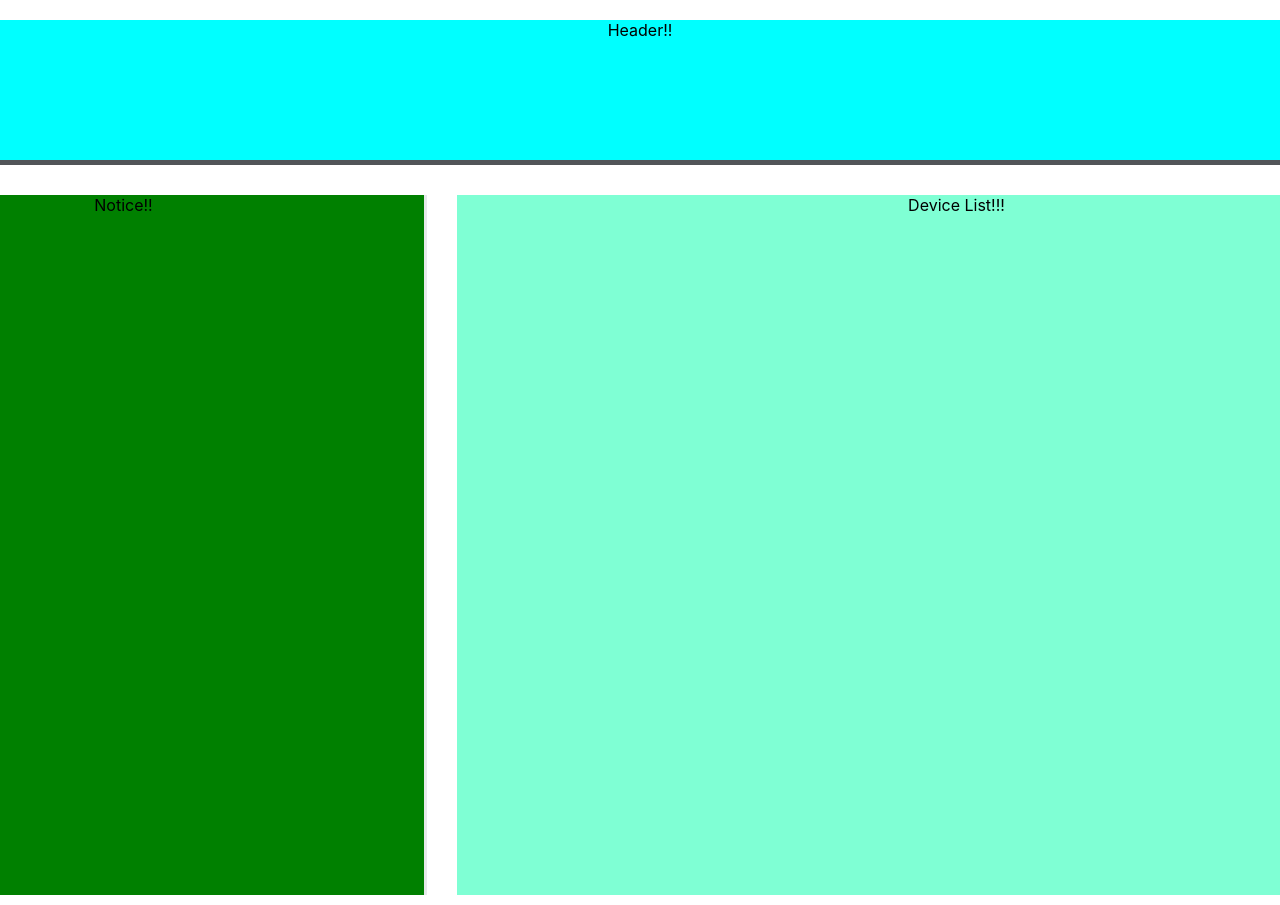
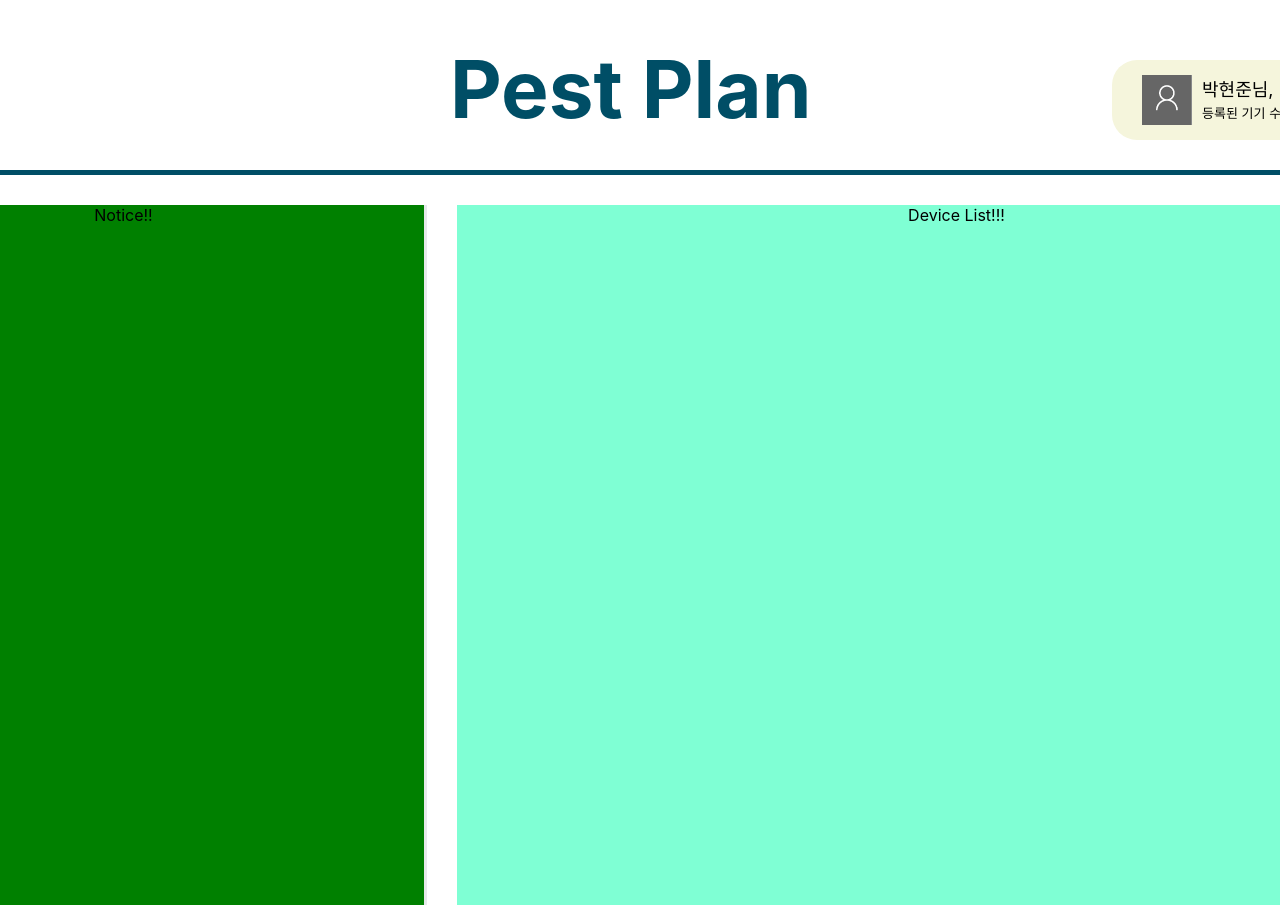
Before and after one commit to CapstoneTeam-CESCO/PestPlan-Front, a React (Create React App) app: page /main in a window 1280 px wide. Shown: the top 905 px of the page. Built offline with nearby package versions, Linux system fonts and the light colour scheme.

Commit message:
Add header to main page

```diff
--- /dev/null
+++ b/src/components/atoms/LogoutBtn.jsx
@@ -0,0 +1,9 @@
+import React from 'react';
+
+function LogoutBtn(props) {
+    return (
+        <p className={props.className}>로그아웃</p>
+    );
+}
+
+export default LogoutBtn;
--- /dev/null
+++ b/src/components/atoms/WelcomMsg.jsx
@@ -0,0 +1,15 @@
+import React from 'react';
+
+function WelcomeMsg(props) {
+    const { className, user, device } = props;
+
+    return (
+        <div className={className}>
+            <p>{user}님, 반갑습니다!</p>
+            <br/>
+            <p>등록된 기기 수: {device}대</p>
+        </div>
+    );
+}
+
+export default WelcomeMsg;
--- /dev/null
+++ b/src/components/molecules/UserInfo.jsx
@@ -0,0 +1,17 @@
+import React from 'react';
+import './UserInfo.scss';
+import WelcomeMsg from './../atoms/WelcomMsg';
+import LogoutBtn from './../atoms/LogoutBtn';
+import imgA from './../../profile.png';
+
+function UserInfo(props) {
+    return (
+        <div className={props.className}>
+            <img className="profileImg" src={imgA} />
+            <WelcomeMsg className="welcomeMsg" user="박현준" device="13" />
+            <LogoutBtn className="logoutBtn" />
+        </div>
+    );
+}
+
+export default UserInfo;
--- /dev/null
+++ b/src/components/molecules/UserInfo.scss
@@ -0,0 +1,33 @@
+.userInfo {
+    text-align: left;
+    padding: 15px 30px;
+    margin-top: 20px;
+    border-radius: 25px;
+
+    .profileImg {
+        float: left;
+        height: 50px;
+        margin-right: 10px;
+    }
+
+    .welcomeMsg {
+        display: inline;
+        font-size: 18px;
+
+        p:nth-child(1) {
+            display: inline-block;
+            margin-right: 30px;
+        }
+
+        p:nth-child(3) {
+            display: inline-block;
+            font-size: 13px;
+            margin-right: 20px;
+        }
+    }
+
+    .logoutBtn {
+        display: inline;
+        font-size: 13px;
+    }
+}
--- a/src/components/organisms/Header.jsx
+++ b/src/components/organisms/Header.jsx
@@ -1,8 +1,14 @@
 import React from 'react';
+import './Header.scss';
+import TeamName from './../atoms/TeamName';
+import UserInfo from './../molecules/UserInfo';
 
 function Header(props) {
     return (
-        <div className={props.className}>Header!!</div>
+        <div className={props.className}>
+            <TeamName className="teamName" />
+            <UserInfo className="userInfo" />
+        </div>
     );
 }
 
--- /dev/null
+++ b/src/components/organisms/Header.scss
@@ -0,0 +1,14 @@
+.header {
+    .teamName {
+        display: inline-block;
+        font-size: 80px;
+        color: #004e66;
+        margin-left: 326.2px;
+    }
+
+    .userInfo {
+        float: right;
+        background-color: beige;
+        margin-right: 30px;
+    }
+}
--- a/src/templates/MainTmpl.scss
+++ b/src/templates/MainTmpl.scss
@@ -6,11 +6,10 @@
         grid-column: 1 / 3;
         grid-row: 1;
 
-        margin-top: 20px;
+        margin-top: 40px;
+        padding-bottom: 30px;
         margin-bottom: 30px;
-        border-bottom: 5px solid #525558;
-        height: 140px;
-        background-color: aqua;
+        border-bottom: 5px solid #004e66;
     }
 
     .notice {
```
Also changed, not shown: src/profile.png (added).
